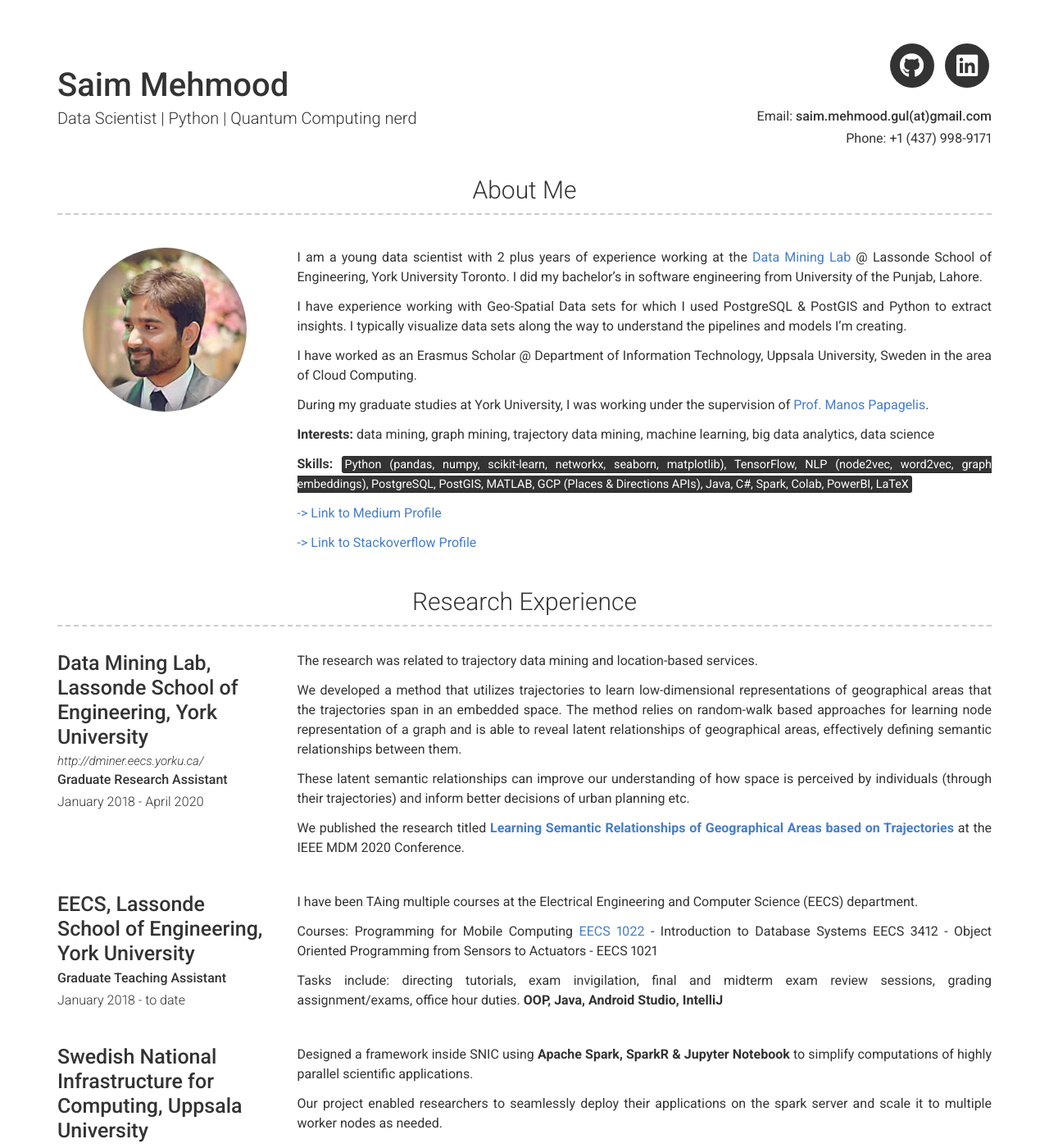
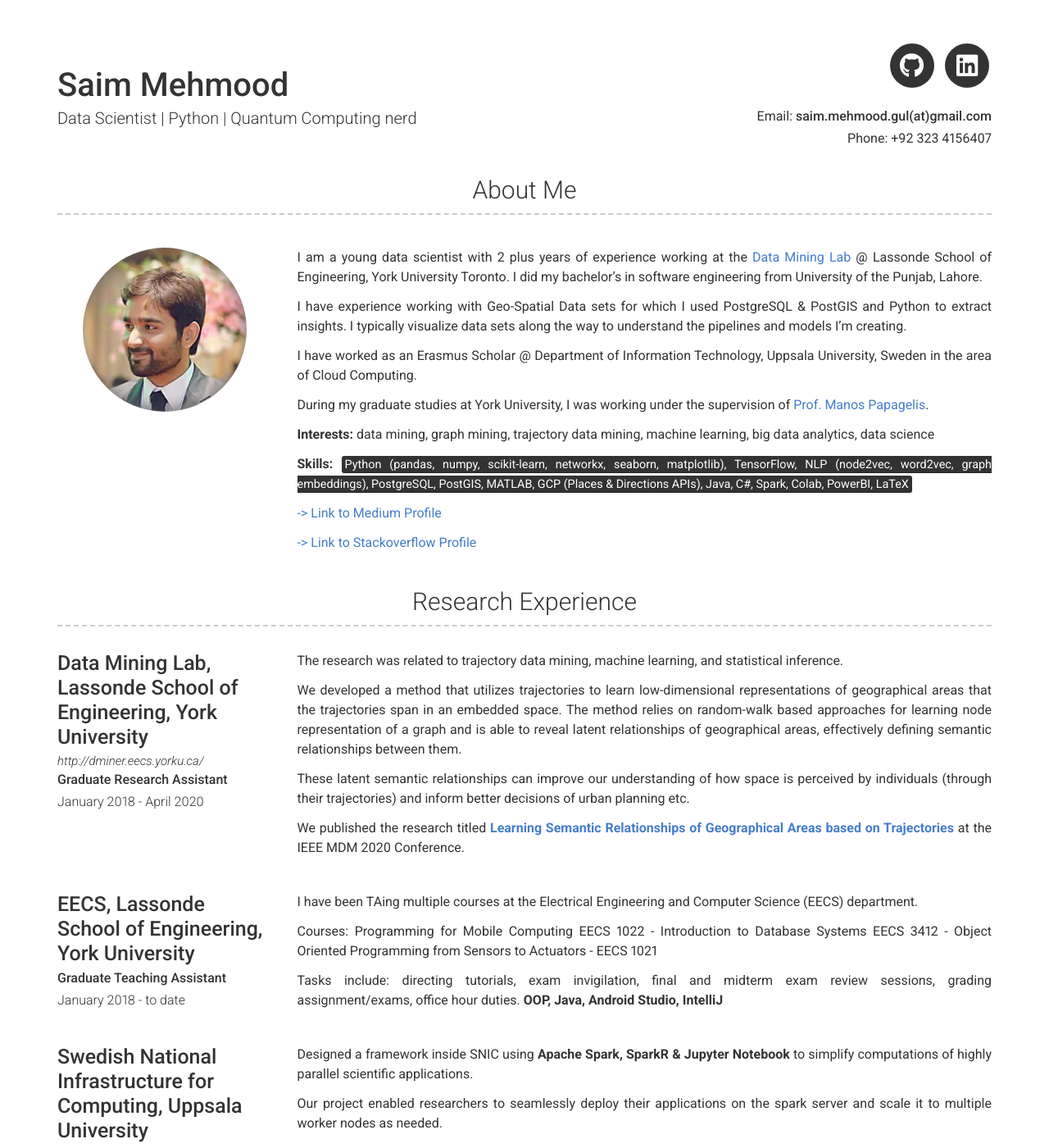
Before and after one commit to saimmehmood/saimmehmood.github.io, a Jekyll site: the page built from index.md, in a window 1280 px wide and 1400 px high. Shown: the whole window at 82% size. Built offline with Jekyll 4.4.1, drawn with Linux system fonts in a browser that asks for light colours; nearby versions of some CDN libraries.

Commit message:
3/31/2021 2:48 PM

```diff
--- a/_config.yml
+++ b/_config.yml
@@ -8,7 +8,7 @@ darkmode: false
 name: Saim Mehmood
 title: Data Scientist | Python | Quantum Computing nerd
 email: saim.mehmood.gul(at)gmail.com
-phone: +1 (437) 998-9171
+phone: +92 323 4156407
 #website: saimmemhmood.com
 
 # Social links
--- a/_data/experience.yml
+++ b/_data/experience.yml
@@ -6,7 +6,7 @@
   # quote: >
   #  Solving 21st century problems by diging holes and making game changing products like the *not a flamethrower*
   description: | # this will include new lines to allow paragraphs
-    The research was related to trajectory data mining and location-based services.
+    The research was related to trajectory data mining, machine learning, and statistical inference.
 
     We developed a method that utilizes trajectories to learn low-dimensional representations of geographical areas
     that the trajectories span in an embedded space. The method relies on random-walk based approaches for learning
@@ -29,7 +29,7 @@
     I have been TAing multiple courses at the Electrical Engineering and Computer Science (EECS) department.
 
     Courses:
-    Programming for Mobile Computing [EECS 1022](https://bit.ly/2JRlrjd) - Introduction to Database Systems EECS 3412 - Object Oriented Programming from Sensors to Actuators - EECS 1021
+    Programming for Mobile Computing EECS 1022 - Introduction to Database Systems EECS 3412 - Object Oriented Programming from Sensors to Actuators - EECS 1021
 
     Tasks include: directing tutorials, exam invigilation, final and midterm exam review sessions, grading assignment/exams, office hour duties. **OOP, Java, Android Studio, IntelliJ**
 
```
